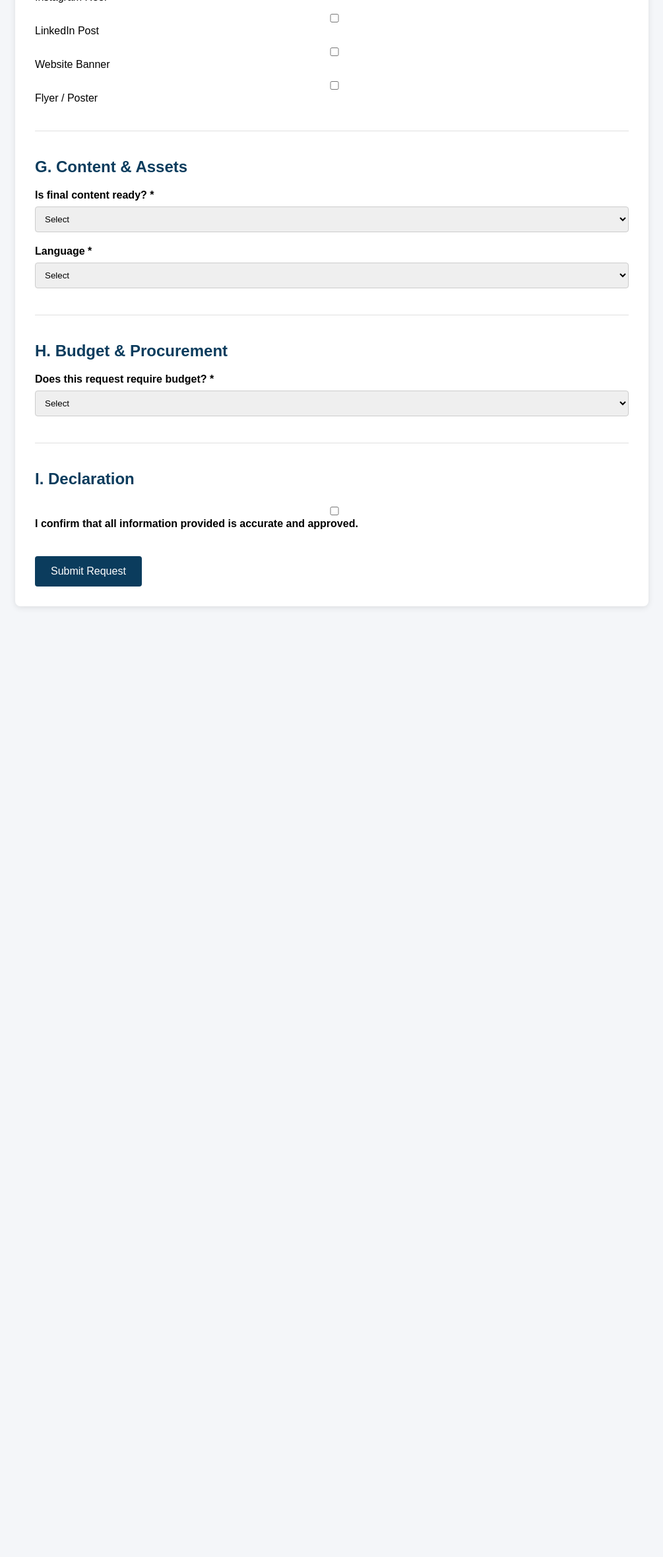
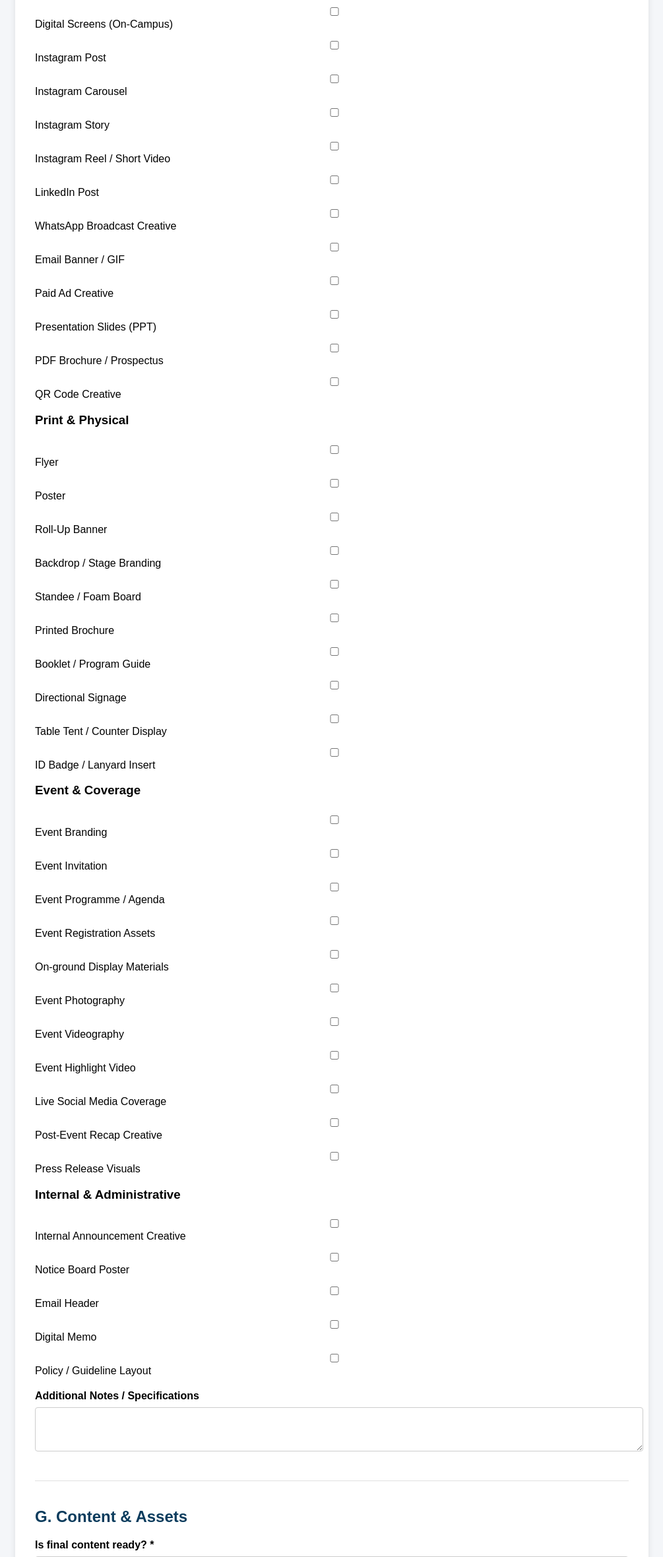
Before and after one commit to fazmimarkar/BUC, a plain HTML site: page index.html in a window 1280 px wide. Shown: the part 2442-4802 px from the top of the page at 66% size, without its empty margins (25-1030 px from the left). Before the commit the page ends 3409 px from the top, so only its background shows below. Drawn offline with Linux system fonts and the light colour scheme.

Commit message:
Update index.html

```diff
--- a/index.html
+++ b/index.html
@@ -168,15 +168,66 @@
 <div class="section">
   <h2>F. Deliverables Required</h2>
 
+  <h3>Digital Assets</h3>
   <div class="checkbox-group">
+    <label><input type="checkbox"> Website Banner</label>
+    <label><input type="checkbox"> Landing Page Creative</label>
+    <label><input type="checkbox"> Digital Screens (On-Campus)</label>
     <label><input type="checkbox"> Instagram Post</label>
+    <label><input type="checkbox"> Instagram Carousel</label>
     <label><input type="checkbox"> Instagram Story</label>
-      <label><input type="checkbox"> Instagram Reel</label>
+    <label><input type="checkbox"> Instagram Reel / Short Video</label>
     <label><input type="checkbox"> LinkedIn Post</label>
-      <label><input type="checkbox"> Website Banner</label>
-      <label><input type="checkbox"> Flyer / Poster</label>
+    <label><input type="checkbox"> WhatsApp Broadcast Creative</label>
+    <label><input type="checkbox"> Email Banner / GIF</label>
+    <label><input type="checkbox"> Paid Ad Creative</label>
+    <label><input type="checkbox"> Presentation Slides (PPT)</label>
+    <label><input type="checkbox"> PDF Brochure / Prospectus</label>
+    <label><input type="checkbox"> QR Code Creative</label>
   </div>
+
+  <h3>Print & Physical</h3>
+  <div class="checkbox-group">
+    <label><input type="checkbox"> Flyer</label>
+    <label><input type="checkbox"> Poster</label>
+    <label><input type="checkbox"> Roll-Up Banner</label>
+    <label><input type="checkbox"> Backdrop / Stage Branding</label>
+    <label><input type="checkbox"> Standee / Foam Board</label>
+    <label><input type="checkbox"> Printed Brochure</label>
+    <label><input type="checkbox"> Booklet / Program Guide</label>
+    <label><input type="checkbox"> Directional Signage</label>
+    <label><input type="checkbox"> Table Tent / Counter Display</label>
+    <label><input type="checkbox"> ID Badge / Lanyard Insert</label>
   </div>
+
+  <h3>Event & Coverage</h3>
+  <div class="checkbox-group">
+    <label><input type="checkbox"> Event Branding</label>
+    <label><input type="checkbox"> Event Invitation</label>
+    <label><input type="checkbox"> Event Programme / Agenda</label>
+    <label><input type="checkbox"> Event Registration Assets</label>
+    <label><input type="checkbox"> On-ground Display Materials</label>
+    <label><input type="checkbox"> Event Photography</label>
+    <label><input type="checkbox"> Event Videography</label>
+    <label><input type="checkbox"> Event Highlight Video</label>
+    <label><input type="checkbox"> Live Social Media Coverage</label>
+    <label><input type="checkbox"> Post-Event Recap Creative</label>
+    <label><input type="checkbox"> Press Release Visuals</label>
+  </div>
+
+  <h3>Internal & Administrative</h3>
+  <div class="checkbox-group">
+    <label><input type="checkbox"> Internal Announcement Creative</label>
+    <label><input type="checkbox"> Notice Board Poster</label>
+    <label><input type="checkbox"> Email Header</label>
+    <label><input type="checkbox"> Digital Memo</label>
+    <label><input type="checkbox"> Policy / Guideline Layout</label>
+  </div>
+
+  <label>Additional Notes / Specifications</label>
+  <textarea rows="3"></textarea>
+</div>
+
 
   <!-- SECTION G -->
   <div class="section">
```
Lines whose indentation alone changed are shown as unchanged.
